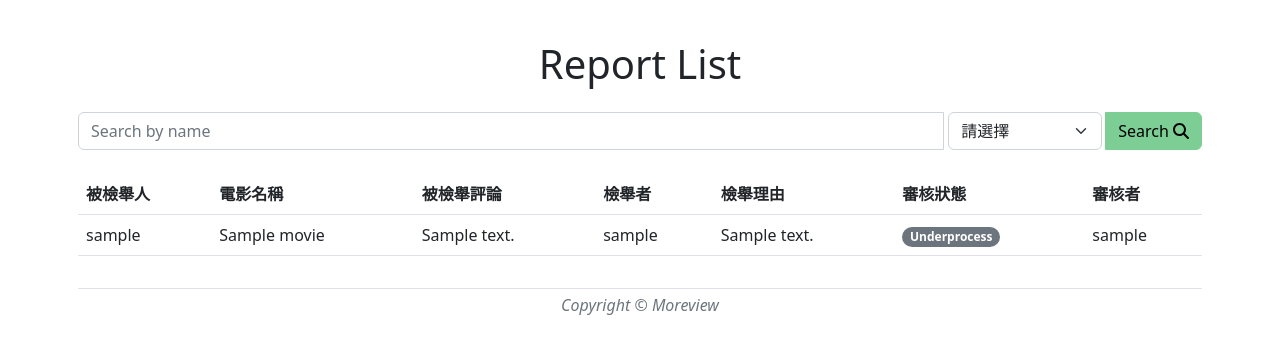
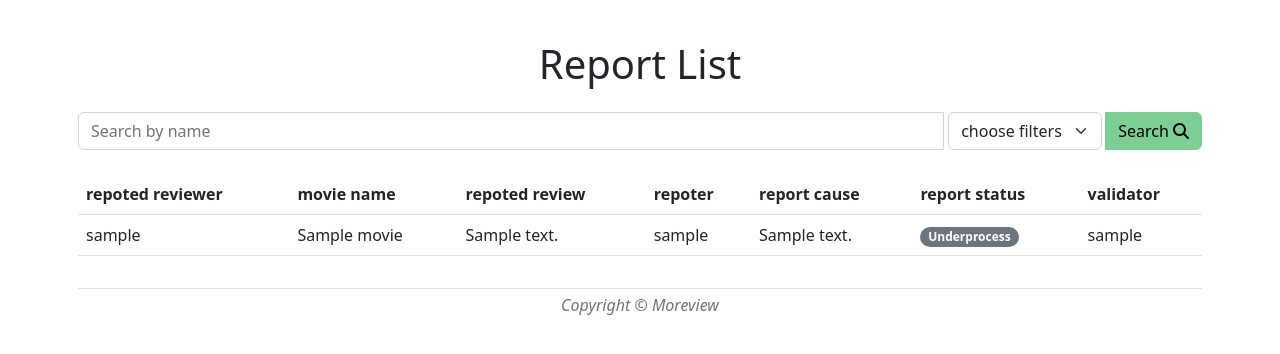
Before and after one commit to hao0608/moreview, a Django app: page /reports in a window 1280 px wide. Shown: the part 56-410 px from the top of the page. Run offline with Django 4.2, Linux system fonts and the light colour scheme; a user stored in the database is signed in; tables that the repository leaves empty hold one stand-in row (values such as "Sample post"); some libraries are stand-ins or nearby versions.

Commit message:
update translation words

```diff
--- a/reports/templates/report_list.html
+++ b/reports/templates/report_list.html
@@ -42,11 +42,11 @@
         			<div class="modal-dialog modal-dialog-centered">
             				<div class="modal-content">
                     				<div class="modal-header">
-                                			<p class="modal-title fs-5 text-capitalize" id="disabledReportLabel">撤回檢舉</p>
+							<p class="modal-title fs-5 text-capitalize" id="disabledReportLabel">{% trans 'takeback report' %}</p>
                         				<button type="button" class="btn-close" data-bs-dismiss="modal" aria-label="Close"></button>
 		    				</div>
             	    				<div class="modal-body">
-							<p>確定要撤回檢舉嗎？</p>
+							<p>{% trans 'confirm to takeback report' %}</p>
             	    				</div>
             	    			<div class="modal-footer">
                     				<button type="button" class="btn btn-secondary" data-bs-dismiss="modal">{% trans 'cancel' %}</button>
--- a/reports/templates/report_review_form.html
+++ b/reports/templates/report_review_form.html
@@ -13,15 +13,15 @@
             			<input type="text" name="q" class="form-control" placeholder="{% trans 'Search by name' %}">
 				<div class="d-flex justify-content-end align-items-center gap-1 mx-1">
                 			<select class="form-select w-auto" name="status" >
-                    				<option value='all'>請選擇</option>
+						<option value='all'>{% trans 'choose filters' %}</option>
                     				<option value='0' {% if status == '0' %} selected {% endif %}>
-                        			underprocess
+                        			{% trans 'underprocess' %}
                     				</option>
                     				<option value='1' {% if status == '1' %} selected {% endif %}>
-                        			success
+                        			{% trans 'success' %}
                     				</option>
                     				<option value='2' {% if status == '2' %} selected {% endif %}>
-                        			failed
+                        			{% trans 'failed' %}
                     				</option>
                 			</select>
 				</div>
@@ -38,13 +38,13 @@
             <table class="table table-hover align-middle">
 		    <thead>
 			    <tr>
-			    	<th>被檢舉人</th>
-			    	<th>電影名稱</th>
-			    	<th>被檢舉評論</th>
-			    	<th>檢舉者</th>
-			    	<th>檢舉理由</th>
-			    	<th>審核狀態</th>
-			    	<th>審核者</th>
+				<th>{% trans 'repoted reviewer' %}</th>
+			    	<th>{% trans 'movie name' %}</th>
+			    	<th>{% trans 'repoted review' %}</th>
+			    	<th>{% trans 'repoter' %}</th>
+			    	<th>{% trans 'report cause' %}</th>
+			    	<th>{% trans 'report status' %}</th>
+			    	<th>{% trans 'validator' %}</th>
 		    	</tr>
 		    </thead>
 		    <tbody>
@@ -67,18 +67,18 @@
 	</td>
         <td>{% if not report.handler %}
 
-		<span class="badge rounded-pill bg-custom-primary text-capitalize" type="button" data-bs-toggle="modal" data-bs-target="#accept_report">接受</span>
-        <span class="badge rounded-pill bg-danger text-capitalize" type="button" data-bs-toggle="modal" data-bs-target="#refuse_report">拒絕</span>
+		<span class="badge rounded-pill bg-custom-primary text-capitalize" type="button" data-bs-toggle="modal" data-bs-target="#accept_report">{% trans 'accept' %}</span>
+		<span class="badge rounded-pill bg-danger text-capitalize" type="button" data-bs-toggle="modal" data-bs-target="#refuse_report">{% trans 'refuse' %}</span>
 
 <!-- Accept Report Modal -->
         <div class="modal fade" id="accept_report" tabindex="-1" aria-labelledby="acceptReportLabel" aria-hidden="true">
             <div class="modal-dialog modal-dialog-centered">
                   <div class="modal-content">
                          <div class="modal-header">
-                               <p class="modal-title fs-5 text-capitalize" id="acceptReportLabel">審核檢舉</p>                               <button type="button" class="btn-close" data-bs-dismiss="modal" aria-label="Close"></button>
+				 <p class="modal-title fs-5 text-capitalize" id="acceptReportLabel">{% trans 'validate report' %}</p>                               <button type="button" class="btn-close" data-bs-dismiss="modal" aria-label="Close"></button>
                          </div>
                          <div class="modal-body">
-                               <p>是否確認該筆檢舉？</p>
+				 <p>{% trans 'check confirming report' %}</p>
                          </div>
                          <div class="modal-footer">
                                <button type="button" class="btn btn-secondary" data-bs-dismiss="modal">{% trans 'cancel' %}</button>
@@ -96,10 +96,11 @@
             <div class="modal-dialog modal-dialog-centered">
                   <div class="modal-content">
                          <div class="modal-header">
-                               <p class="modal-title fs-5 text-capitalize" id="refuseReportLabel">審核檢舉</p>                               <button type="button" class="btn-close" data-bs-dismiss="modal" aria-label="Close"></button>
+				 <p class="modal-title fs-5 text-capitalize" id="refuseReportLabel">{% trans 'validate report' %}</p>
+			       <button type="button" class="btn-close" data-bs-dismiss="modal" aria-label="Close"></button>
                          </div>
                          <div class="modal-body">
-                               <p>是否拒絕該筆檢舉？</p>
+				 <p>{% trans 'check refusing report' %}</p>
                          </div>
                          <div class="modal-footer">
                                <button type="button" class="btn btn-secondary" data-bs-dismiss="modal">{% trans 'cancel' %}</button>
```
Also changed, not shown: movie/templates/movie_detail.html (+9 -7 lines), locale/zh_Hant/LC_MESSAGES/django.po.
